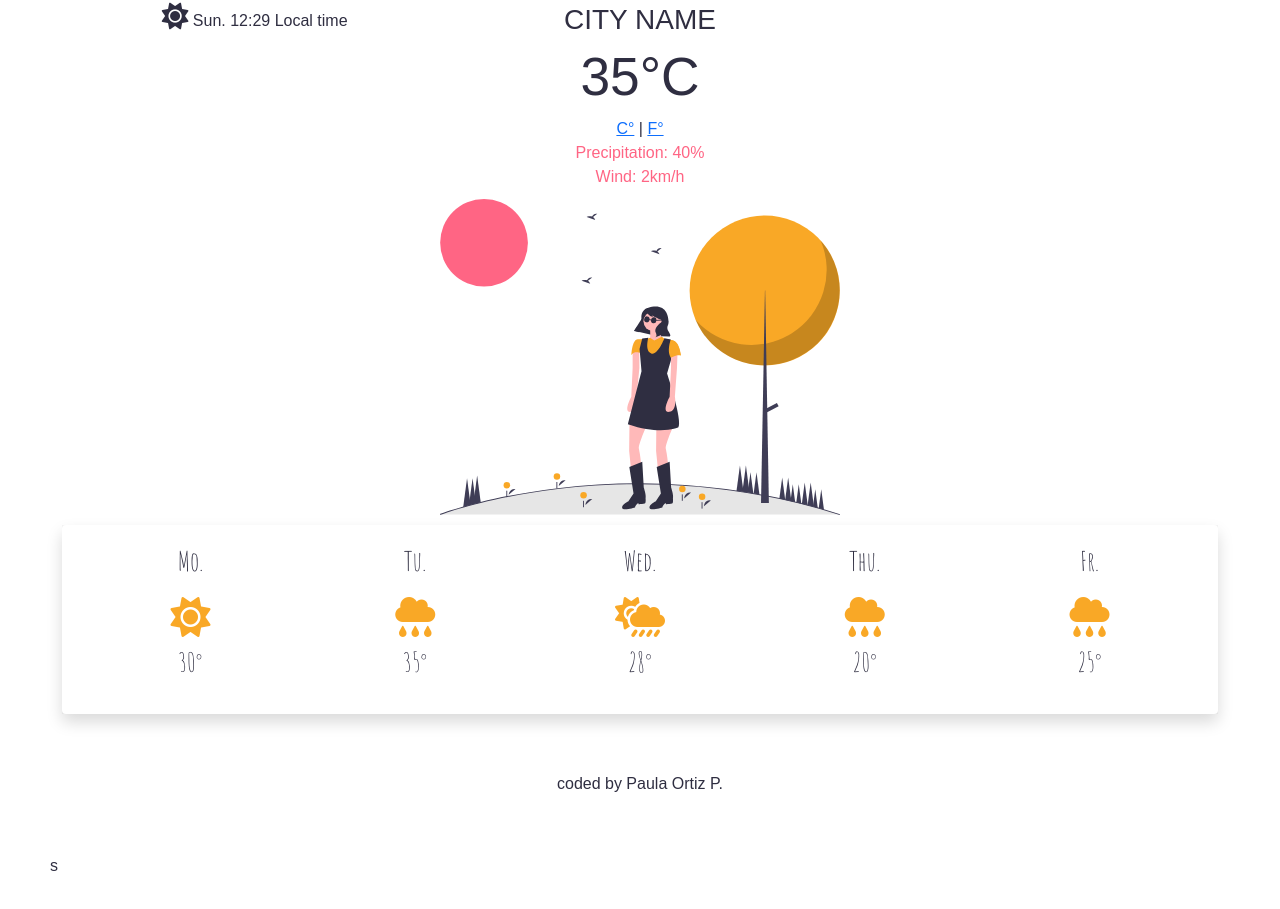
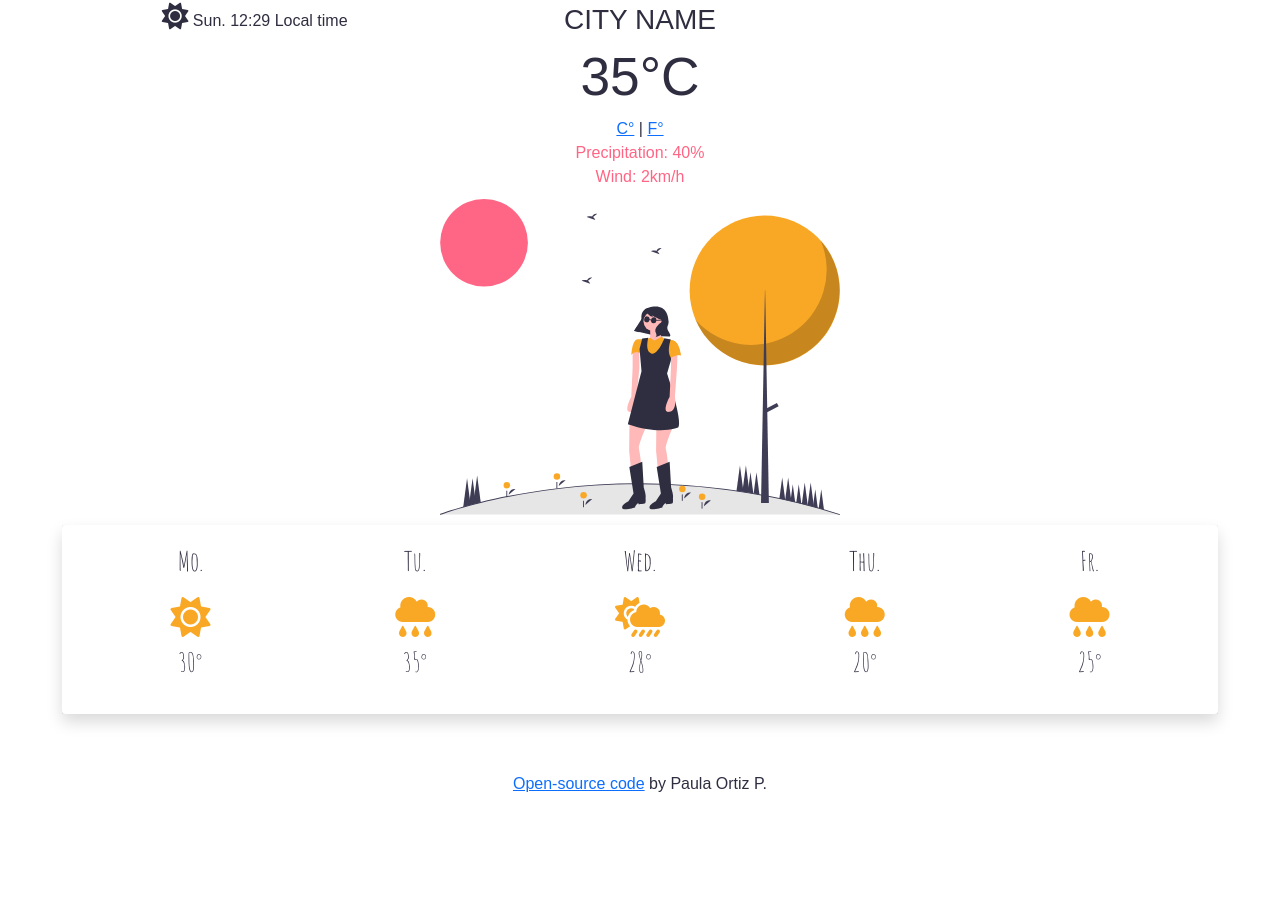
Before and after one commit to papapilla/Weather_app_paula, a website built with Parcel: page index.html in a window 1280 px wide. Shown: the part 427-1336 px from the top of the page. After the commit the page ends 1281 px from the top, so only its background shows below. Built offline with nearby package versions, Linux system fonts and the light colour scheme; a web font is replaced by a local one.

Commit message:
added link to git open source

```diff
--- a/index.html
+++ b/index.html
@@ -139,10 +139,10 @@
       </section>
 
       <p>
-        coded by Paula Ortiz P.
+        <a href="https://github.com/papilla/Weather_app_paula">Open-source code</a> by Paula Ortiz P.
       </p>
+
 
     </div>
   </body>
 </html>
-s
```
